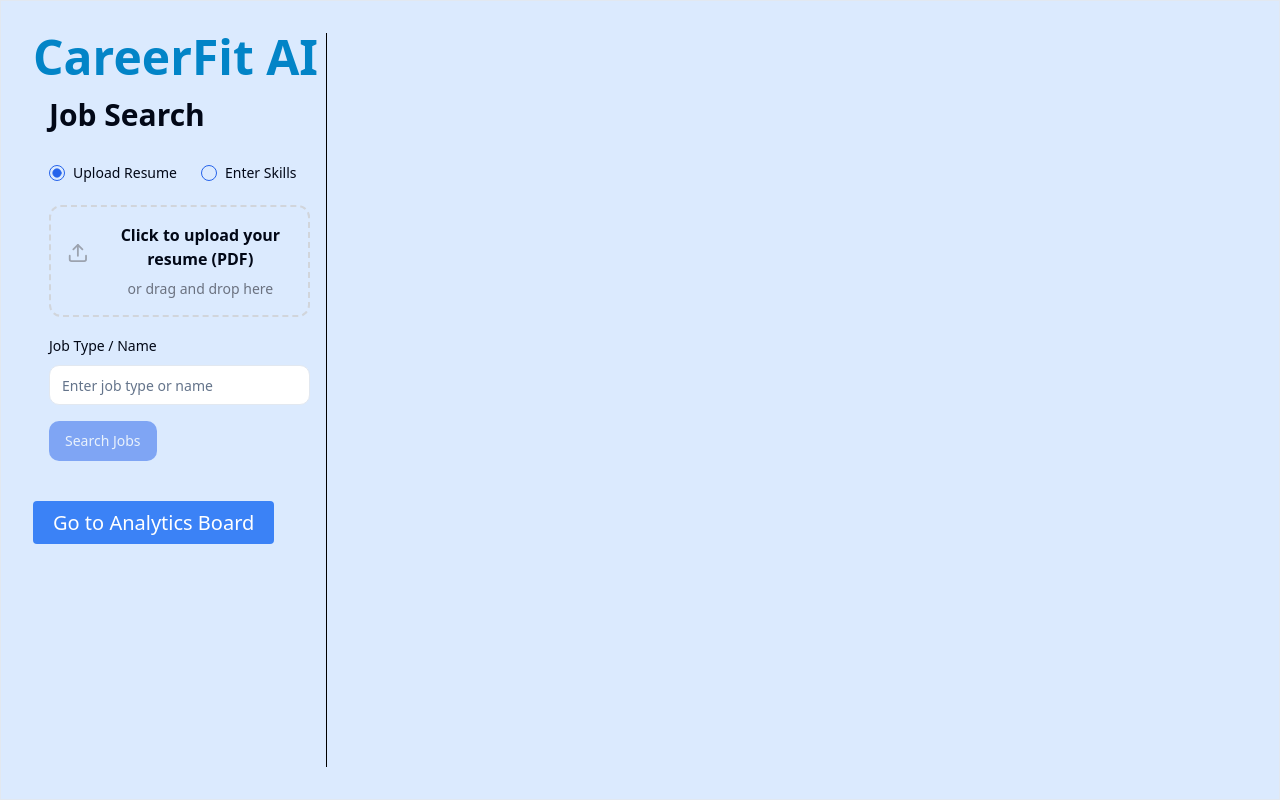
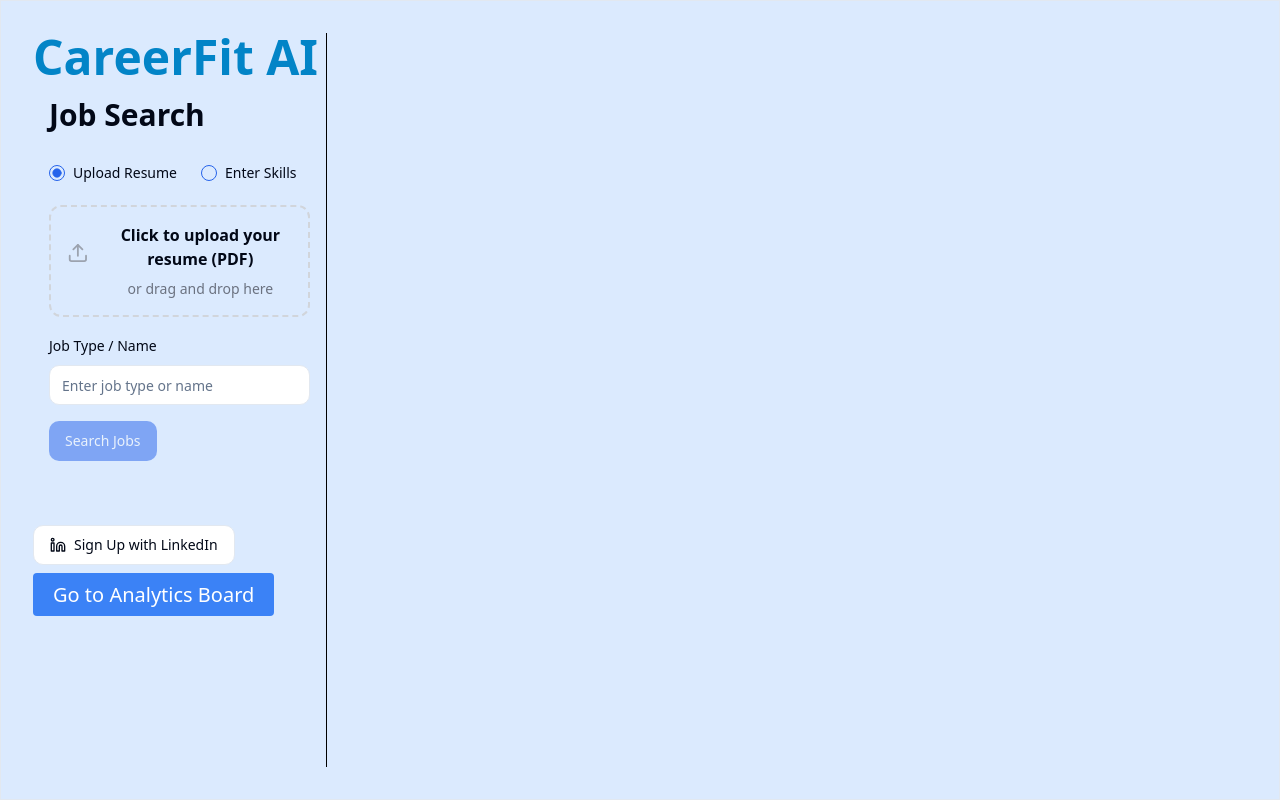
Before and after one commit to Sha1kh4/codelite, a Next.js app in the folder frontend/: page /home in a window 1280 px wide. Built offline with nearby package versions, Linux system fonts and the light colour scheme.

Commit message:
Tried Linked in link

```diff
--- a/frontend/app/home/page.tsx
+++ b/frontend/app/home/page.tsx
@@ -2,6 +2,7 @@
 
 import SearchBox from "@/components/searchBox"
 import { Button } from "@/components/ui/button"
+import { Linkedin } from "lucide-react"
 import Link from "next/link"
 import { useState } from "react"
 
@@ -67,7 +68,8 @@ export default function Welcome() {
       <div>
         <h1 className="text-5xl font-bold text-sky-600">CareerFit AI</h1>
         <SearchBox setSearchResults={setSearchResults} />
-
+        <Button variant={'outline'} color="primary" className="w-full my-4 w-max"><Linkedin /> Sign Up with LinkedIn</Button>
+        <br />
         <Link href={'/analytics'} className="bg-blue-500 text-white rounded px-5 py-2 text-xl w-full">Go to Analytics Board</Link>
       </div>
       <div className="md:pl-8 max-sm:border-t md:border-l border-black w-full">
```
